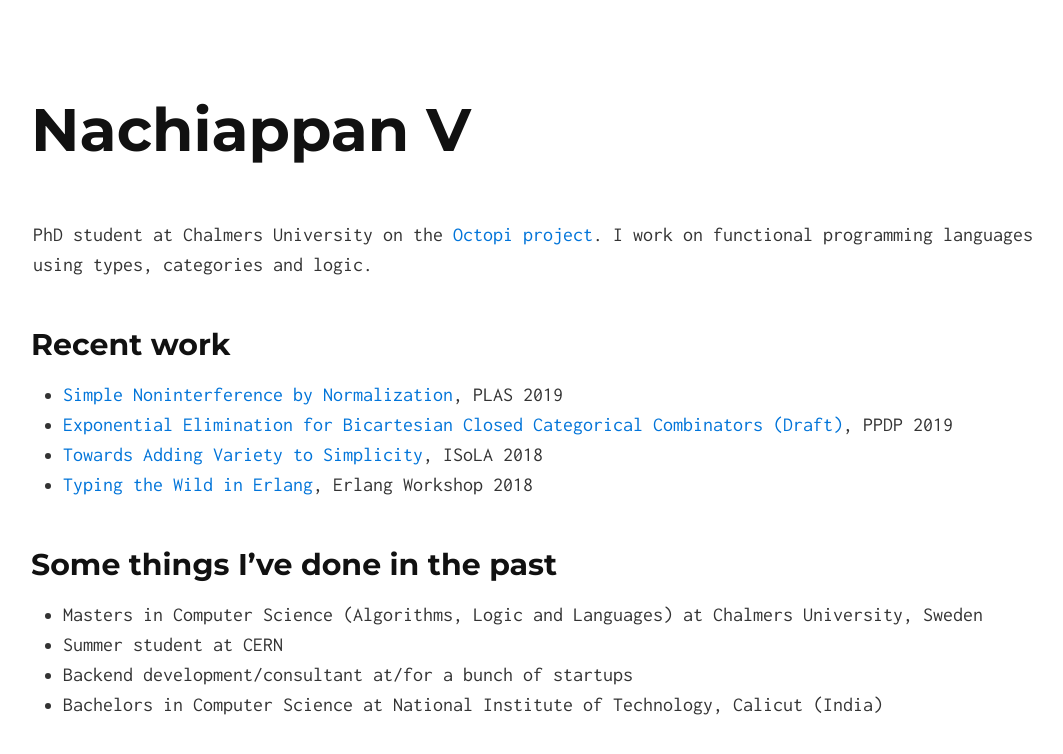
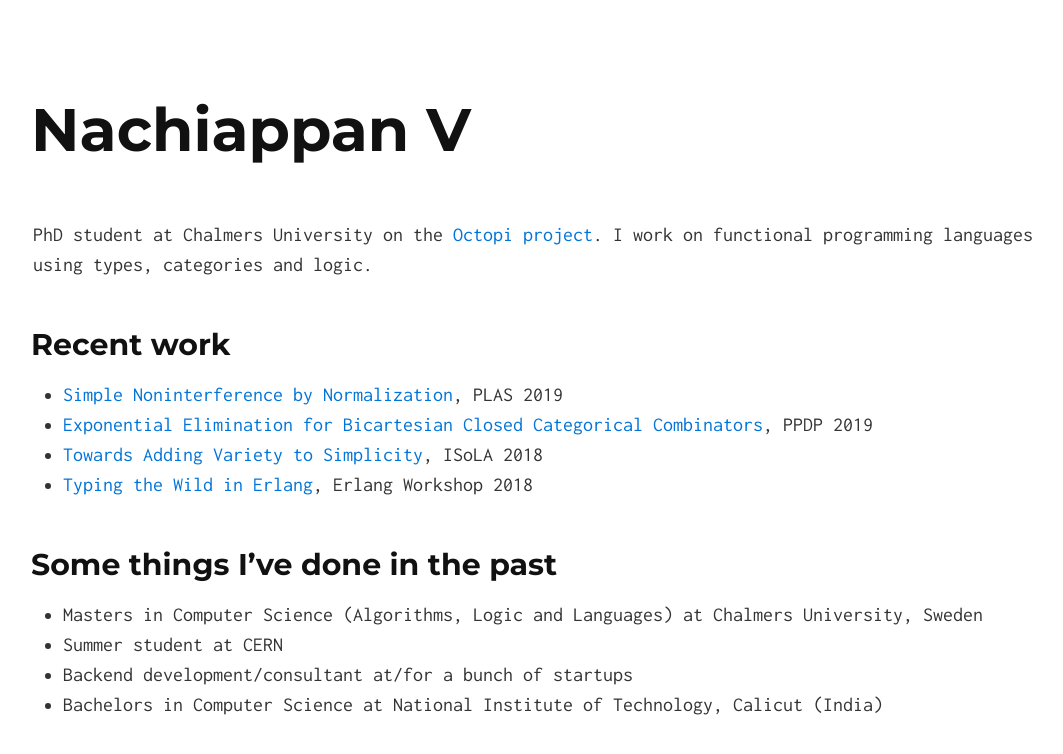
Before and after one commit to nachivpn/nachivpn.github.io, a Jekyll site: the page built from index.md, in a window 1280 px wide. Shown: the top 754 px of the page, without its empty margins (107-1170 px from the left). Built offline with Jekyll 4.4.1, drawn with Linux system fonts in a browser that asks for light colours.

Commit message:
updates expelim.pdf

```diff
--- a/index.md
+++ b/index.md
@@ -7,7 +7,7 @@ PhD student at Chalmers University on the [Octopi project](https://octopi.chalme
 ## Recent work
 
 * [Simple Noninterference by Normalization](nibnbe.pdf), PLAS 2019
-* [Exponential Elimination for Bicartesian Closed Categorical Combinators (Draft)](expelim.pdf), PPDP 2019
+* [Exponential Elimination for Bicartesian Closed Categorical Combinators](expelim.pdf), PPDP 2019
 * [Towards Adding Variety to Simplicity](variety.pdf), ISoLA 2018
 * [Typing the Wild in Erlang](ew18.pdf), Erlang Workshop 2018
 
```
Also changed, not shown: 1 other file.
